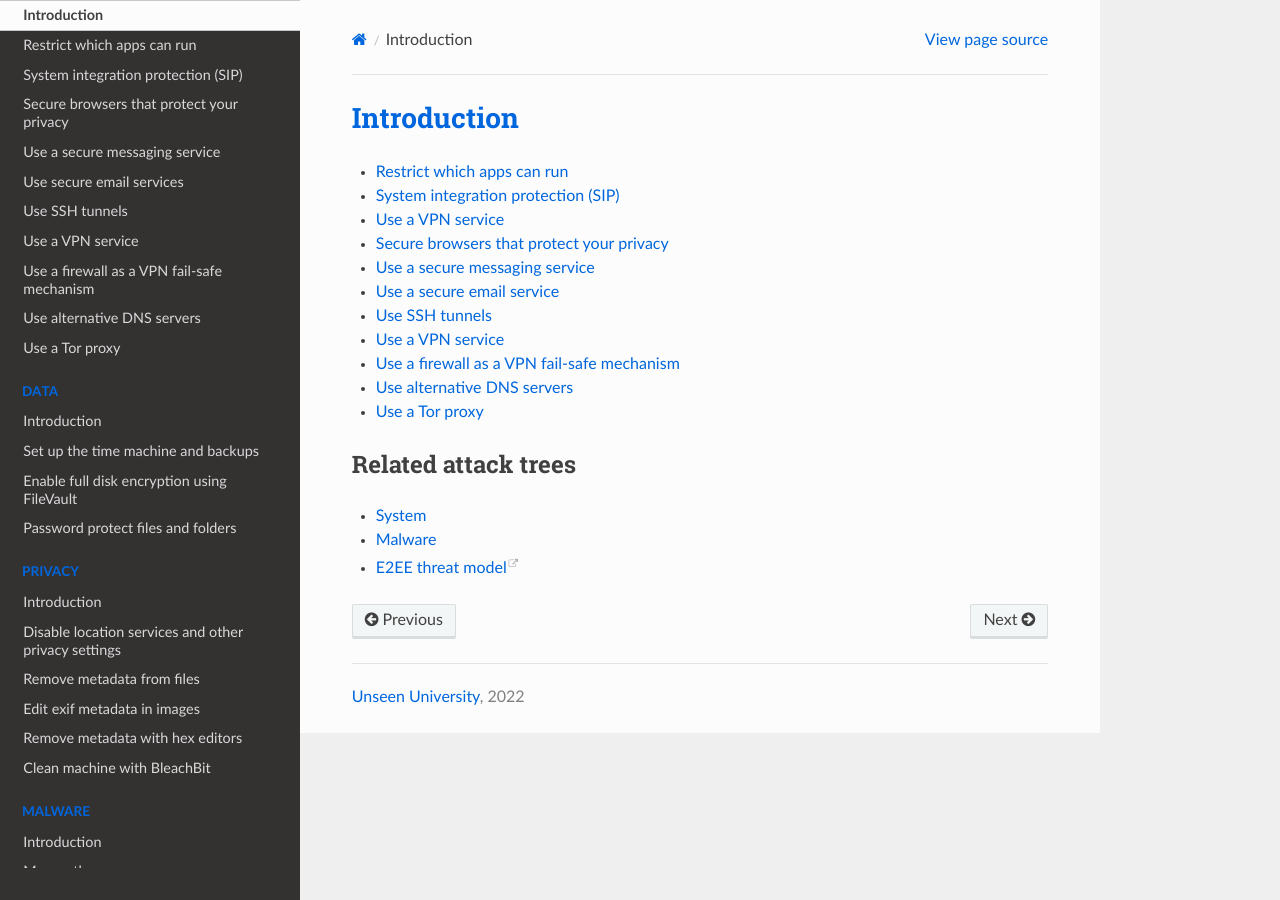
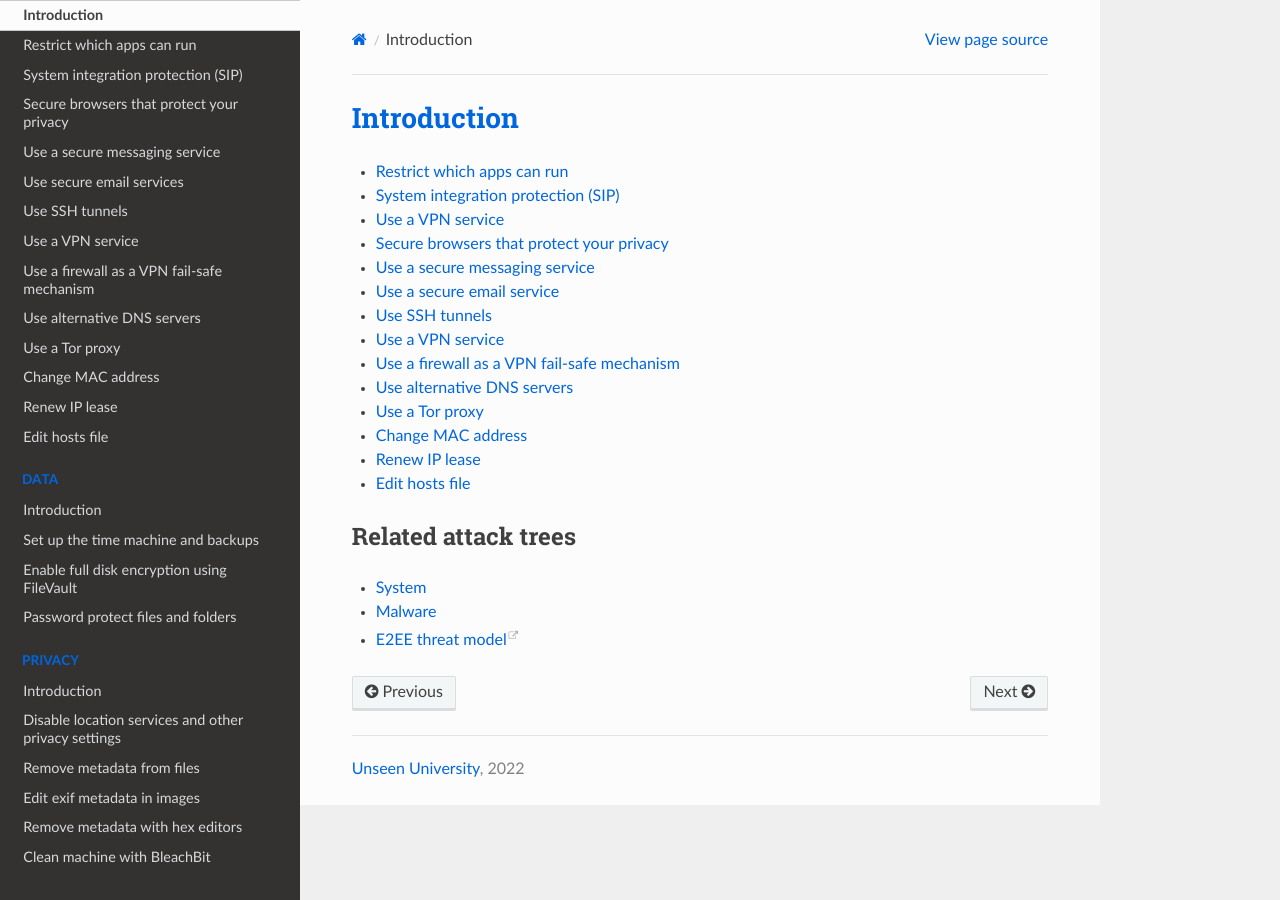
Before and after one commit to tymyrddin/blue-macos, a Sphinx documentation site: the page built from source/docs/services/README.md, in a window 1280 px wide. Built offline with Sphinx 7.4.7 and the Read the Docs theme 2.0.0, drawn with Linux system fonts in a browser that asks for light colours.

```diff
--- a/source/docs/services/README.md
+++ b/source/docs/services/README.md
@@ -11,6 +11,9 @@
 * [Use a firewall as a VPN fail-safe mechanism](vpn-fail-open.md)
 * [Use alternative DNS servers](dns-servers.md)
 * [Use a Tor proxy](tor-proxy.md)
+* [Change MAC address](change-mac.md)
+* [Renew IP lease](renew-lease.md)
+* [Edit hosts file](edit-hosts-file.md)
 
 ## Related attack trees
 
--- a/source/index.rst
+++ b/source/index.rst
@@ -34,6 +34,9 @@ Version 0.1: These mitigations are all based on Catalina. Supposedly, `Big Sur h
    docs/services/vpn-fail-open.md
    docs/services/dns-servers.md
    docs/services/tor-proxy.md
+   docs/services/change-mac.md
+   docs/services/renew-lease.md
+   docs/services/edit-hosts-file.md
 
 .. toctree::
    :glob:
```
Also changed, not shown: source/docs/services/change-mac.md (added, +26 -0 lines), source/docs/services/edit-hosts-file.md (added, +21 -0 lines), source/docs/services/renew-lease.md (added, +10 -0 lines).
